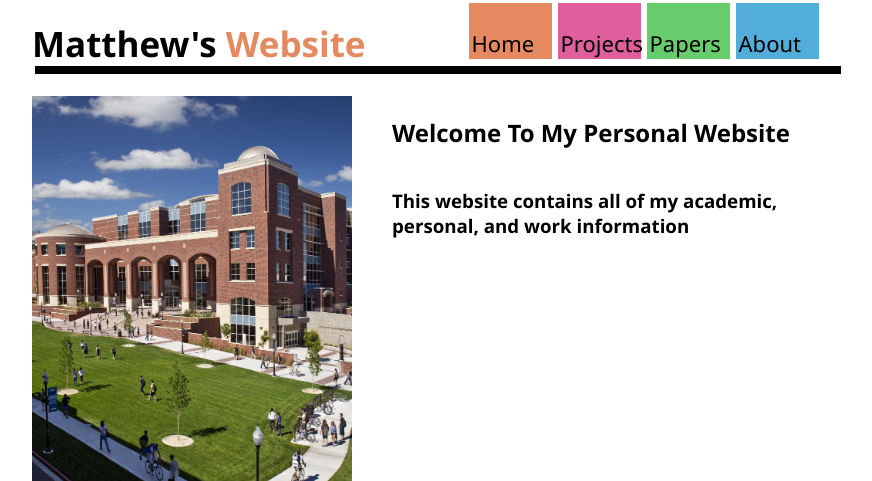
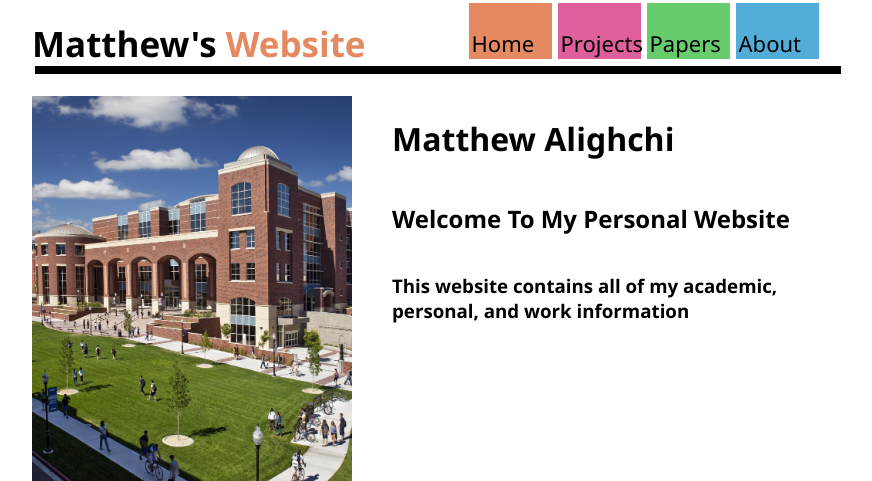
Before and after one commit to Malighchi/Malighchi.github.io, a PHP site: page / in a window 1280 px wide; the page is wider, and only the part inside the window is pictured. Shown: the part 30-511 px from the top of that part, without its empty margins (276-1148 px from the left). Run offline with PHP 8.4, Linux system fonts and the light colour scheme.

Commit message:
Add files via upload

```diff
--- a/index.html
+++ b/index.html
@@ -28,6 +28,7 @@
     <br />
     <img src="unr.jpg" style="width:40%" alt="A picture of UNR">
     <div style="float: right; width: 55%">
+    <h1>Matthew Alighchi</h1>
     <h2>Welcome To My Personal Website</h2>
     <h3>This website contains all of my academic, personal, and work information</h3>
     </div>
```
Also changed, not shown: AboutMe.html (line endings or trailing spaces), Papers.html (line endings or trailing spaces), Projects.html (line endings or trailing spaces), square_style.css (line endings or trailing spaces).
